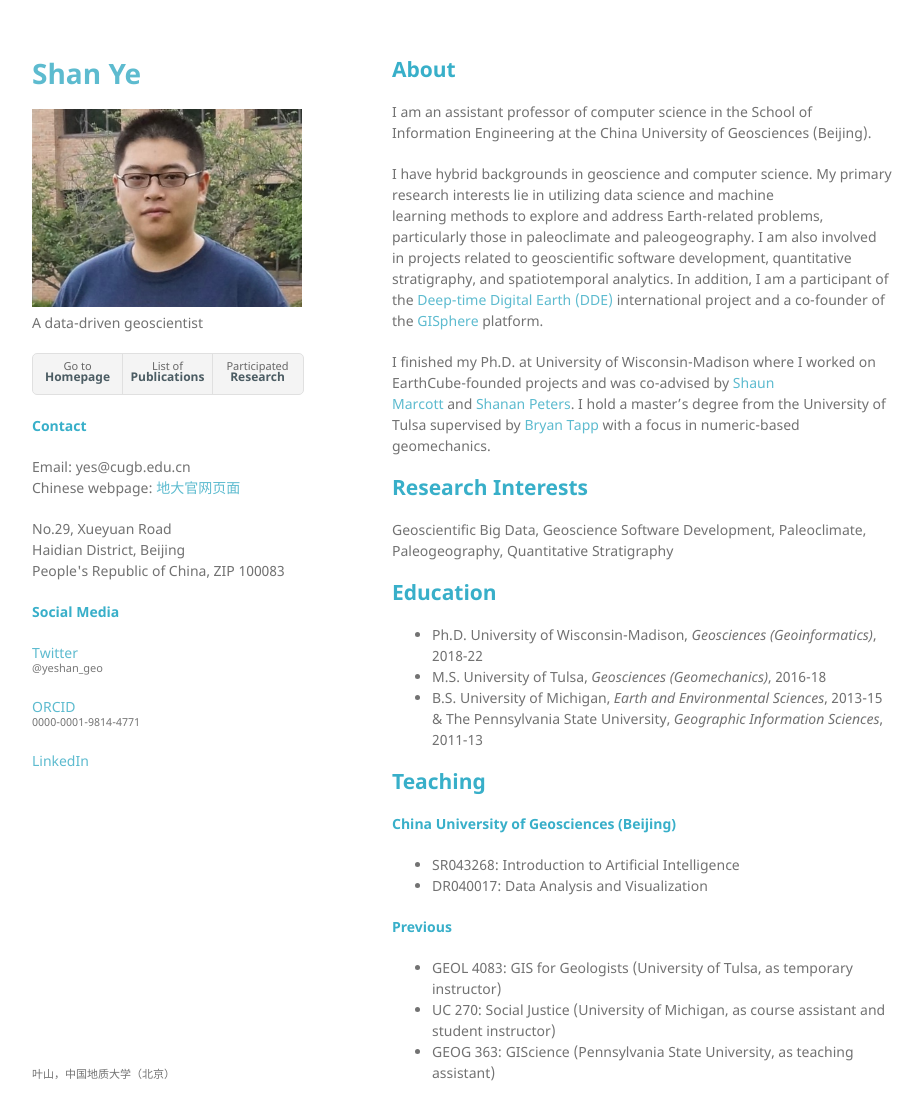
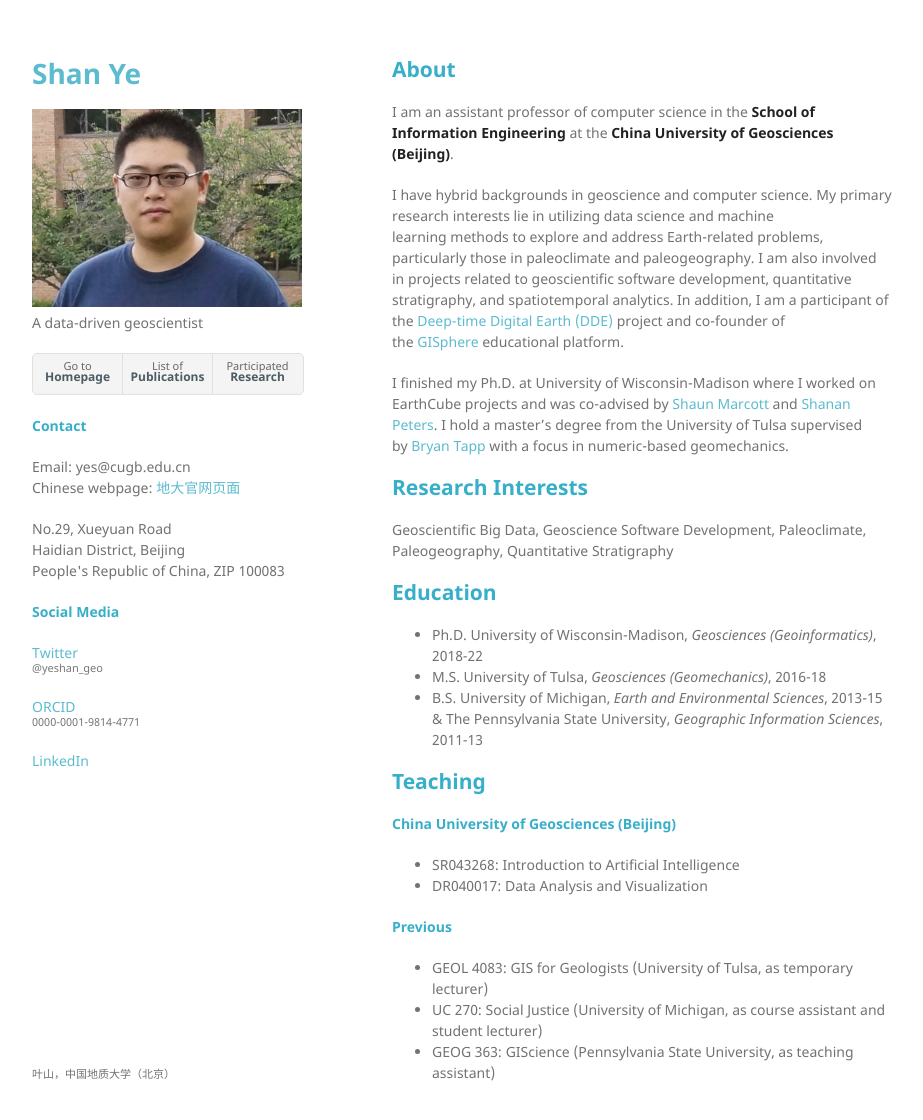
Before and after one commit to yeshan-geo/yeshan-geo.github.io, a Jekyll site: the page built from index.md, in a window 1280 px wide and 1153 px high. Shown: the top 1120 px of the window, without its empty margins (178-1101 px from the left). Built offline with Jekyll 4.4.1, drawn with Linux system fonts in a browser that asks for light colours; our own code applies the rules of GitHub Pages for plain Markdown files.

Commit message:
Update index.md

```diff
--- a/index.md
+++ b/index.md
@@ -1,10 +1,10 @@
 ## About
 
-I am an assistant professor of computer science in the School of Information Engineering at the China University of Geosciences (Beijing).
+I am an assistant professor of computer science in the **School of Information Engineering** at the **China University of Geosciences (Beijing)**.
 
-I have hybrid backgrounds in geoscience and computer science. My primary research interests lie in utilizing data science and machine learning methods to explore and address Earth-related problems, particularly those in paleoclimate and paleogeography. I am also involved in projects related to geoscientific software development, quantitative stratigraphy, and spatiotemporal analytics. In addition, I am a participant of the [Deep-time Digital Earth (DDE)](https://www.ddeworld.org/) international project and a co-founder of the [GISphere](https://gisphere.info/) platform.
+I have hybrid backgrounds in geoscience and computer science. My primary research interests lie in utilizing data science and machine learning methods to explore and address Earth-related problems, particularly those in paleoclimate and paleogeography. I am also involved in projects related to geoscientific software development, quantitative stratigraphy, and spatiotemporal analytics. In addition, I am a participant of the [Deep-time Digital Earth (DDE)](https://www.ddeworld.org/) project and co-founder of the [GISphere](https://gisphere.info/) educational platform.
 
-I finished my Ph.D. at University of Wisconsin-Madison where I worked on EarthCube-founded projects and was co-advised by [Shaun Marcott](https://geoscience.wisc.edu/people/marcott-shaun/) and [Shanan Peters](http://strata.geology.wisc.edu/). I hold a master's degree from the University of Tulsa supervised by [Bryan Tapp](https://faculty.utulsa.edu/faculty/bryan-tapp/) with a focus in numeric-based geomechanics.
+I finished my Ph.D. at University of Wisconsin-Madison where I worked on EarthCube projects and was co-advised by [Shaun Marcott](https://geoscience.wisc.edu/people/marcott-shaun/) and [Shanan Peters](http://strata.geology.wisc.edu/). I hold a master's degree from the University of Tulsa supervised by [Bryan Tapp](https://faculty.utulsa.edu/faculty/bryan-tapp/) with a focus in numeric-based geomechanics.
 
 ## Research Interests
 
@@ -23,6 +23,6 @@ Geoscientific Big Data, Geoscience Software Development, Paleoclimate, Paleogeog
 - DR040017: Data Analysis and Visualization
 
 #### Previous
-- GEOL 4083: GIS for Geologists (University of Tulsa, as temporary instructor)
-- UC 270: Social Justice (University of Michigan, as course assistant and student instructor)
+- GEOL 4083: GIS for Geologists (University of Tulsa, as temporary lecturer)
+- UC 270: Social Justice (University of Michigan, as course assistant and student lecturer)
 - GEOG 363: GIScience (Pennsylvania State University, as teaching assistant)
```
